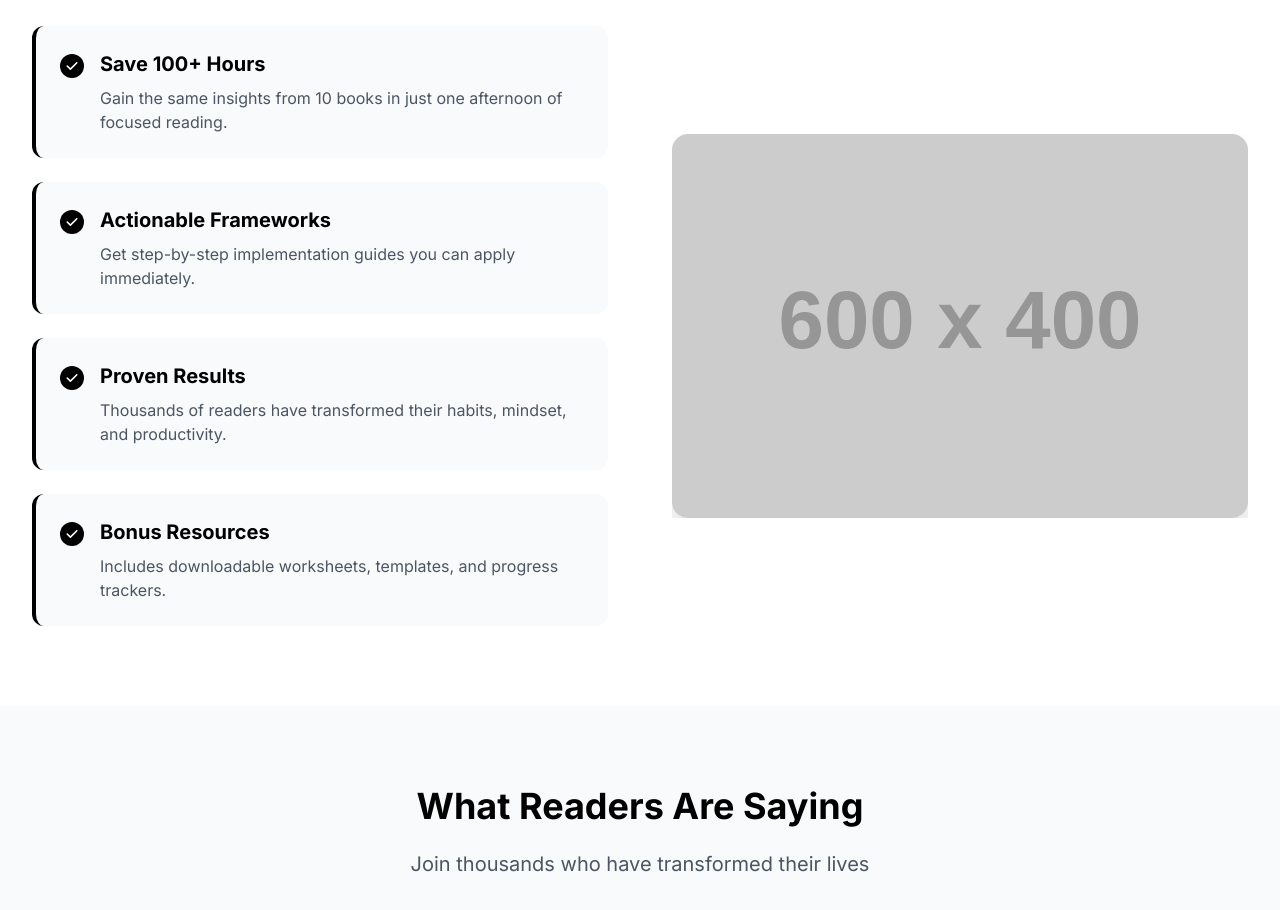
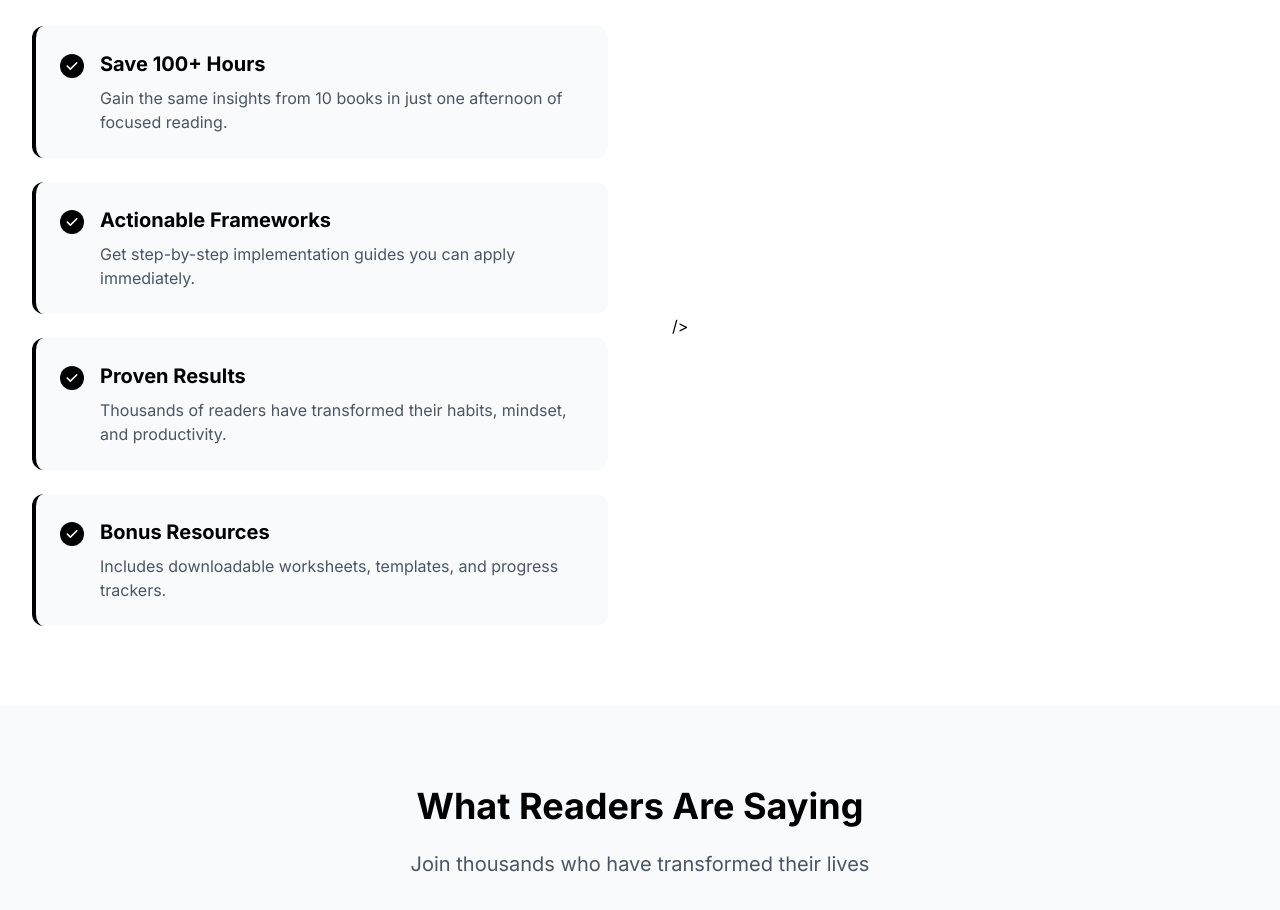
Before and after one commit to Maciej-navg/The-Success-Code, a plain HTML site: page index.html in a window 1280 px wide. Shown: the part 3140-4050 px from the top of the page. Drawn offline with nearby package versions, Linux system fonts and the light colour scheme; placeholder pictures from the web are drawn by us.

Commit message:
Update index.html

````diff
--- a/index.html
+++ b/index.html
@@ -352,10 +352,6 @@
           </div>
         </div>
         <div class="reveal reveal-right">
-          <img
-            src="https://placehold.co/600x400/000000/white?text=Success+Framework"
-            alt="Benefits"
-            class="rounded-2xl shadow-2xl w-full"
           />
         </div>
       </div>
@@ -695,4 +691,5 @@
   </script>
 </body>
 </html>
+
 ```
````
